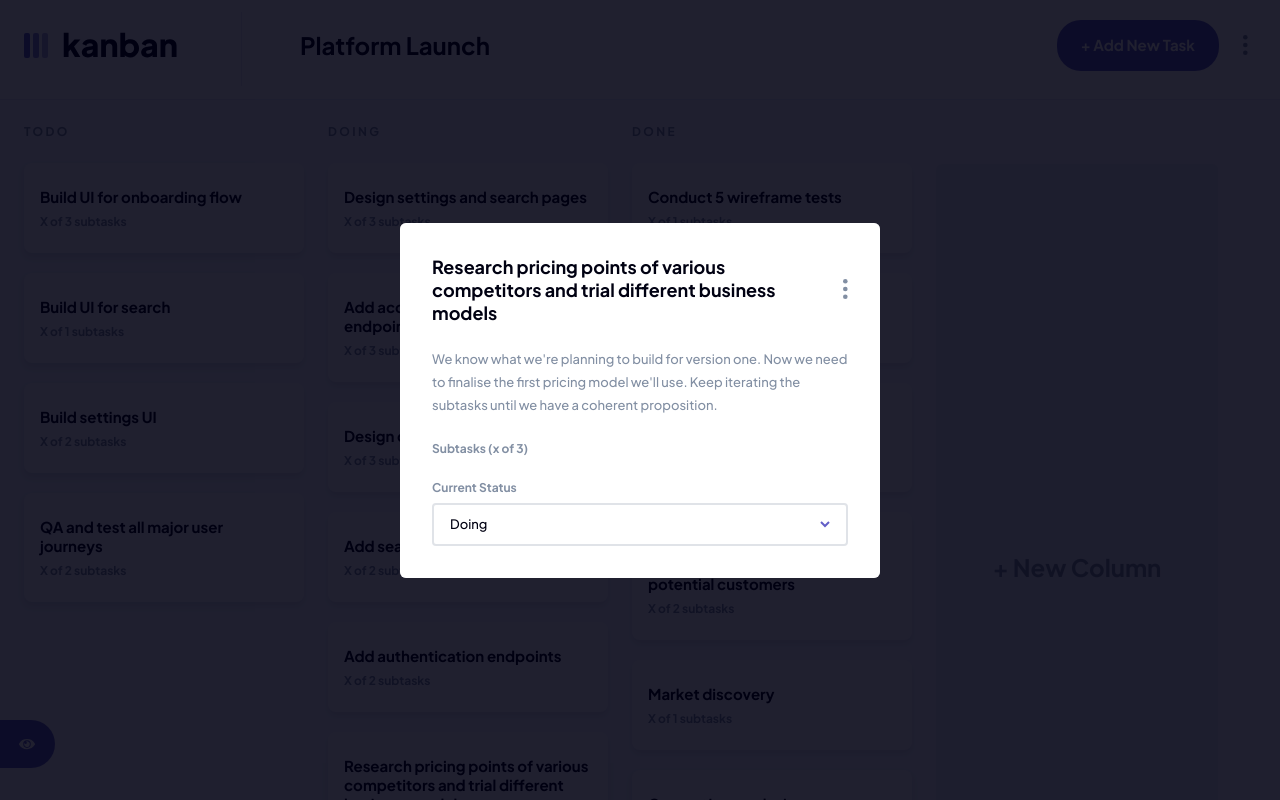
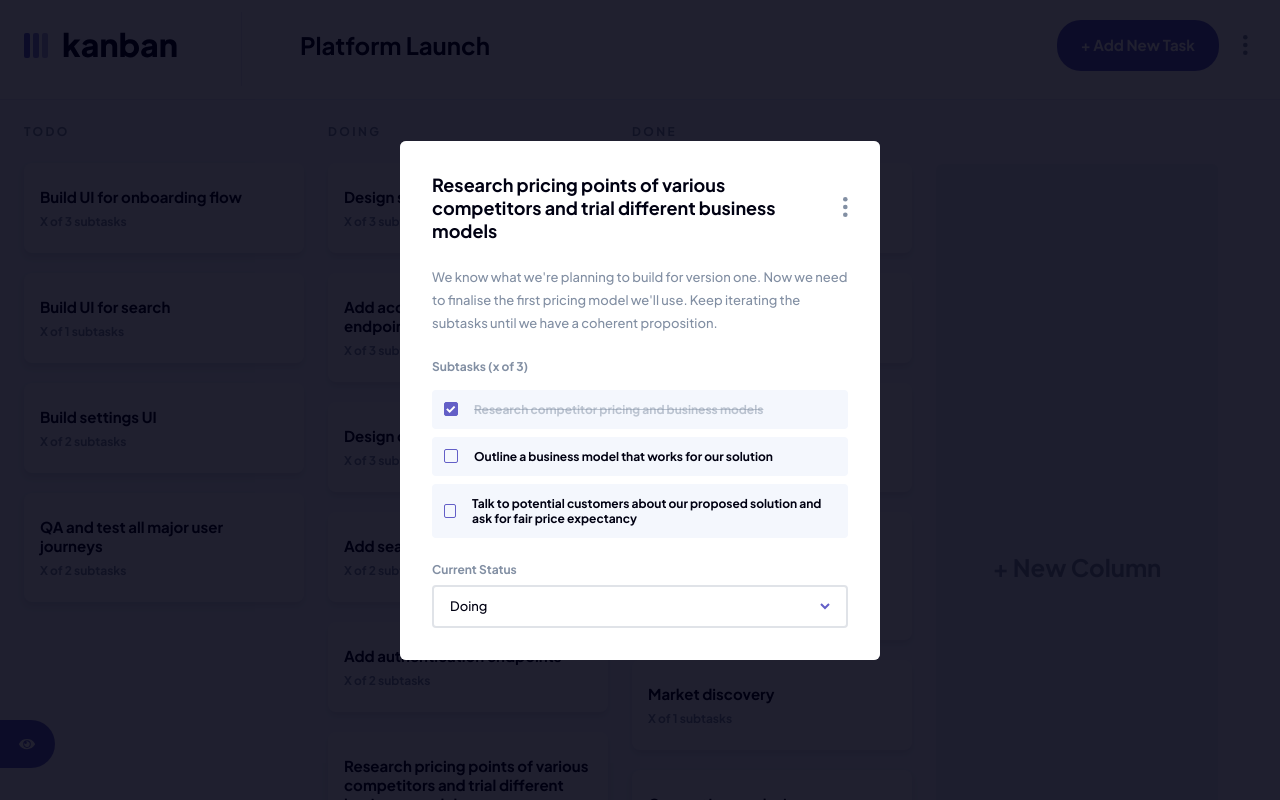
Before and after one commit to BBualdo/kanban-task-manager, a Next.js app: page / in a window 1280 px wide. Both pictures are taken after a click on the element 468 px from the left and 795 px from the top of the page. Built offline with nearby package versions, Linux system fonts and the light colour scheme.

Commit message:
Subtasks List, Subtask Component and checkboxes

```diff
--- a/app/components/Modals/TaskDetails.tsx
+++ b/app/components/Modals/TaskDetails.tsx
@@ -2,6 +2,7 @@ import { useAppSelector } from "@/redux/store";
 import { ModalsProps } from "@/ts/types";
 import React from "react";
 import Dropdown from "./Dropdown";
+import SubtasksList from "../SubtasksList";
 
 const TaskDetails = ({ isLight }: ModalsProps) => {
   const selectedTask = useAppSelector(
@@ -18,7 +19,7 @@ const TaskDetails = ({ isLight }: ModalsProps) => {
         <h2
           className={`${isLight ? "text-black" : "text-white"} max-w-[360px]`}
         >
-          {selectedTask?.title}
+          {selectedTask!.title}
         </h2>
         <svg
           className={`fill-medium_grey ${
@@ -36,16 +37,17 @@ const TaskDetails = ({ isLight }: ModalsProps) => {
         </svg>
       </div>
       <p className="p-lg text-medium_grey">{selectedTask?.description}</p>
-      <div>
+      <div className="flex flex-col gap-4">
         <p className={`p-md ${isLight ? "text-medium_grey" : "text-white"}`}>
-          Subtasks (x of {selectedTask?.subtasks.length})
+          Subtasks (x of {selectedTask!.subtasks.length})
         </p>
+        <SubtasksList subtasks={selectedTask!.subtasks} />
       </div>
       <div className="flex flex-col gap-2">
         <p className={`p-md ${isLight ? "text-medium_grey" : "text-white"}`}>
           Current Status
         </p>
-        <Dropdown isLight={isLight} status={selectedTask?.status} />
+        <Dropdown isLight={isLight} status={selectedTask!.status} />
       </div>
     </div>
   );
--- /dev/null
+++ b/app/components/Subtask.tsx
@@ -0,0 +1,39 @@
+import { useAppSelector } from "@/redux/store";
+import { SubtaskInterface } from "@/ts/types";
+import React from "react";
+
+const Subtask = ({ title, isCompleted }: SubtaskInterface) => {
+  const isLightTheme = useAppSelector(
+    (state) => state.themeReducer.value.isLightTheme
+  );
+
+  return (
+    <div
+      className={`w-full p-3 ${
+        isLightTheme ? "bg-light_grey" : "bg-very_dark_grey"
+      } rounded-[4px]`}
+    >
+      <label className="flex items-center gap-4 cursor-pointer">
+        <input
+          name="subtask-checkbox"
+          className="checkbox"
+          checked={isCompleted}
+          type="checkbox"
+        />
+        <p
+          className={`p-md ${
+            isCompleted
+              ? "text-medium_grey/50 line-through"
+              : isLightTheme
+              ? "text-black"
+              : "text-white"
+          }`}
+        >
+          {title}
+        </p>
+      </label>
+    </div>
+  );
+};
+
+export default Subtask;
--- /dev/null
+++ b/app/components/SubtasksList.tsx
@@ -0,0 +1,17 @@
+import { SubtaskProps } from "@/ts/types";
+import Subtask from "./Subtask";
+import { v4 as uuidv4 } from "uuid";
+
+const SubtasksList = ({ subtasks }: SubtaskProps) => {
+  const subtasksElement = subtasks.map((subtask) => (
+    <Subtask
+      key={uuidv4()}
+      title={subtask.title}
+      isCompleted={subtask.isCompleted}
+    />
+  ));
+
+  return <div className="flex flex-col gap-2">{subtasksElement}</div>;
+};
+
+export default SubtasksList;
--- a/app/globals.css
+++ b/app/globals.css
@@ -17,6 +17,23 @@
 
   ::-webkit-scrollbar-corner {
     @apply bg-purple;
+  }
+
+  input[type="checkbox"] {
+    @apply appearance-none w-[14px] h-[14px] border-[1px] border-purple cursor-pointer rounded-[2px] hover:border-purple_hover transition-all duration-200;
+  }
+
+  input[type="checkbox"]:checked {
+    @apply bg-purple hover:bg-purple_hover transition-all duration-200;
+  }
+
+  input[type="checkbox"]::before {
+    @apply block translate-x-[5%] translate-y-[-30%] opacity-0 transition-all duration-200;
+    content: url("../public/assets/icon-check.svg");
+  }
+
+  input[type="checkbox"]:checked::before {
+    @apply opacity-100;
   }
 
   h1 {
--- a/ts/types.ts
+++ b/ts/types.ts
@@ -1,4 +1,8 @@
 import { ReactNode } from "react";
+
+export interface SubtaskProps {
+  subtasks: SubtaskInterface[];
+}
 
 export interface DropdownProps {
   isLight: boolean;
```
Also changed, not shown: 1 other file (tests, documents, lock files or other folders).
